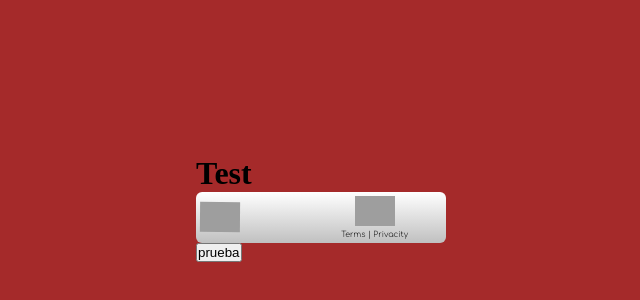
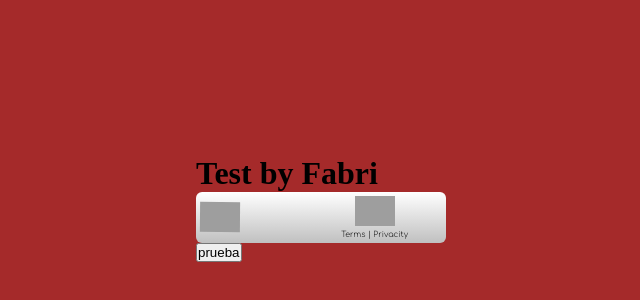
Before and after one commit to fabrizhioa/fabrizhioa-event, a plain HTML site: page index.html in a window 1280 px wide. Shown: the part 192-492 px from the top of the page, without its empty margins (319-959 px from the left). Drawn offline with Linux system fonts and the light colour scheme; no server answers; grey boxes are pictures that could not be loaded.

Commit message:
remasterizacion

```diff
--- a/index.html
+++ b/index.html
@@ -9,7 +9,7 @@
   <body>
     <form class="cajon" method="GET">
        <h1>
-        Test
+        Test by Fabri
       </h1>
       <div nrp-key="001" id="nrp" width="250px" height="51"></div>
       <input type="submit" name="submit" value="prueba">
```
